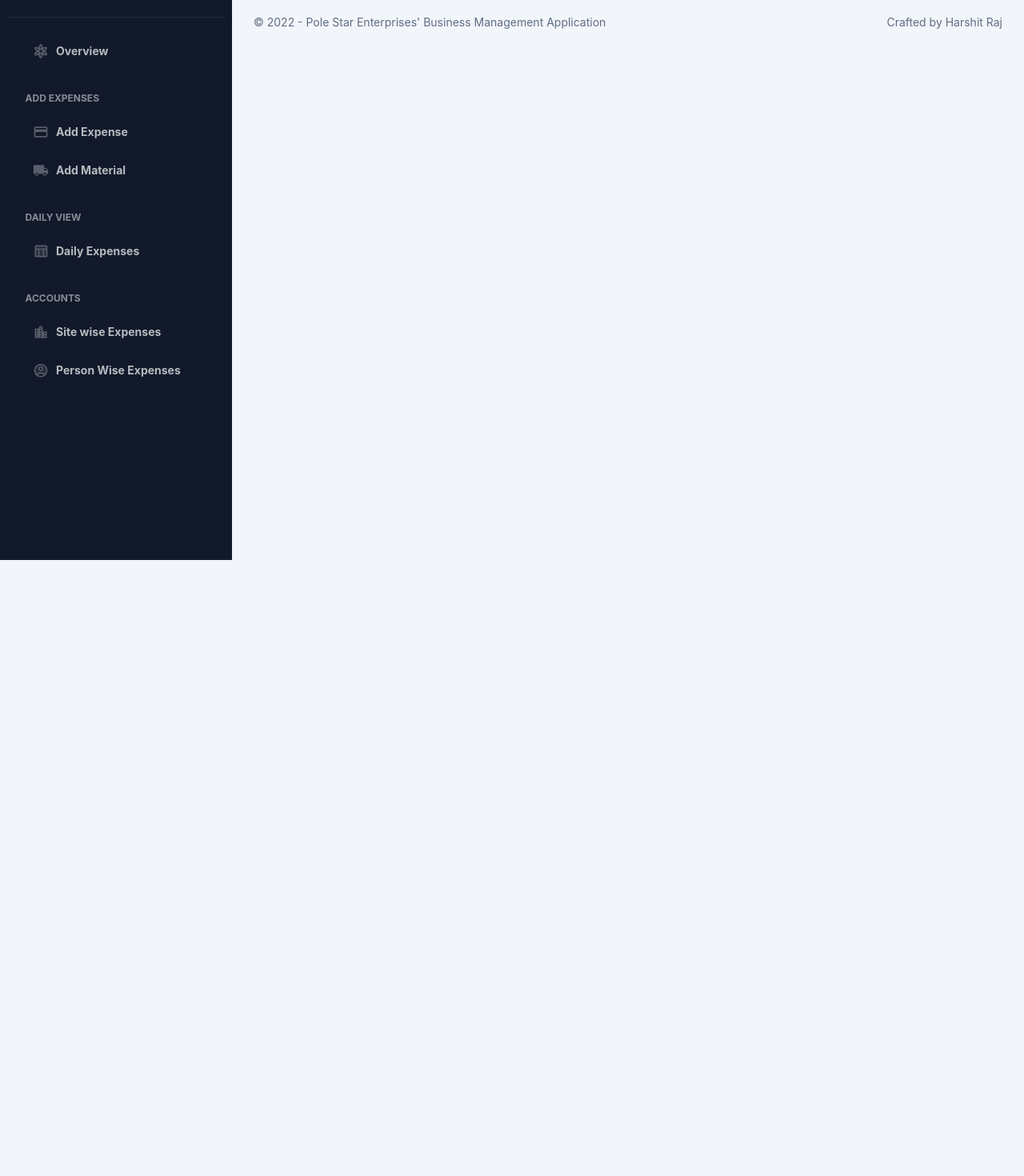
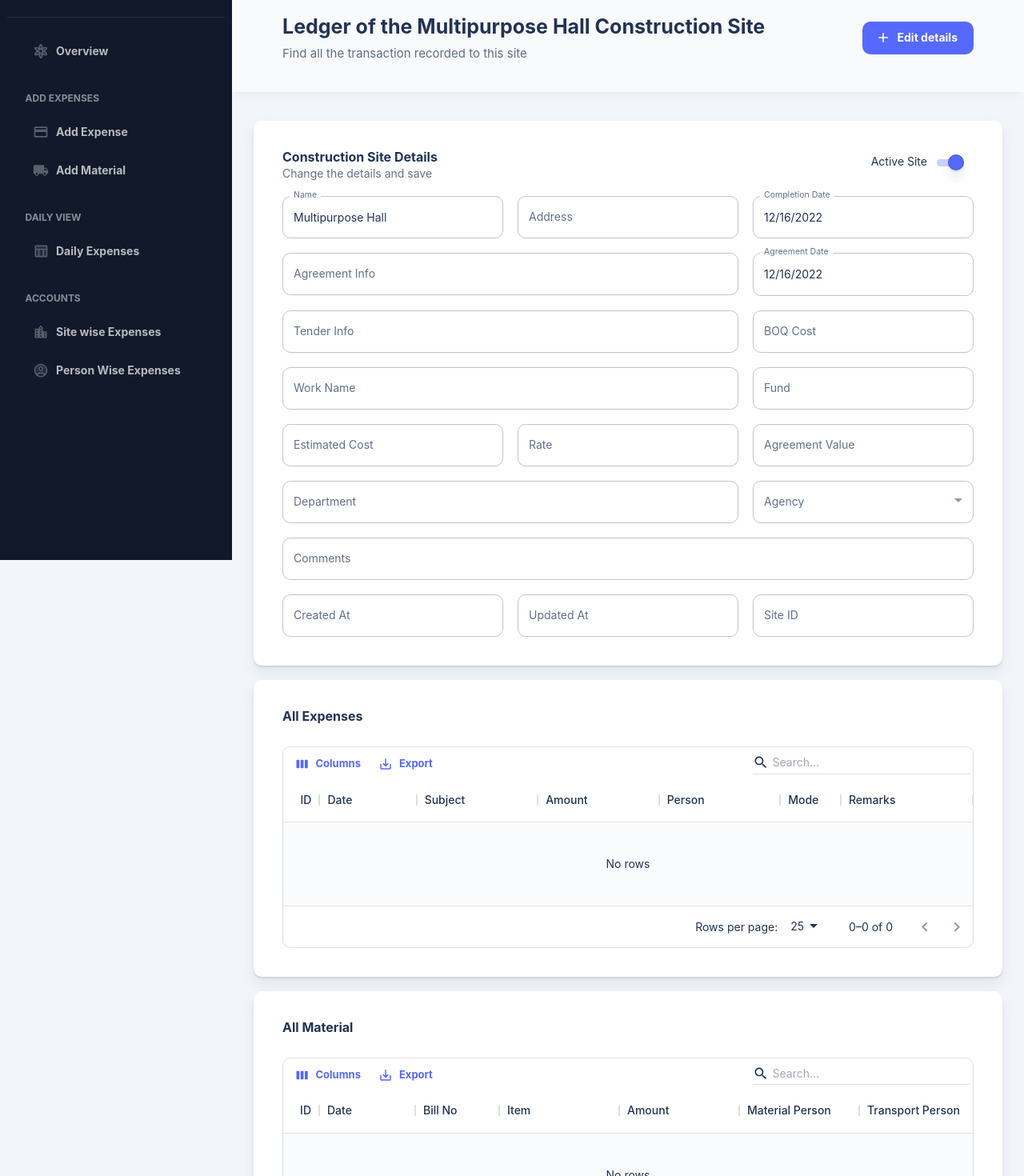
Before and after one commit to 1-Harshit/business-management, a Next.js app: page /admin/site/1 in a window 1280 px wide. Shown: the part 100-1570 px from the top of the page at 80% size. Before the commit the page ends 800 px from the top, so only its background shows below. Built offline with nearby package versions, Linux system fonts and the light colour scheme.

Commit message:
Add Site index

```diff
--- a/src/pages/admin/site/[id]/index.tsx
+++ b/src/pages/admin/site/[id]/index.tsx
@@ -1,6 +1,84 @@
+import { Box, Card, Container, Grid, Typography } from "@mui/material"
+import Head from "next/head"
+import { useState } from "react"
+
+import DataGrid from "src/components/DataGrid"
+import PageTitle from "src/components/PageTitle"
+import { MaterialColDef, expenseColDef } from "src/constants/colDefs"
+import { Site } from "src/constants/models"
 import SidebarLayout from "src/layouts/SidebarLayout"
+import SiteDetails from "src/views/SiteDetails"
 
-const SiteIndex = () => <div />
+const SiteIndex = () => {
+  const [values, setValues] = useState<Site>({
+    name: "Multipurpose Hall",
+    isActive: true,
+  } as Site)
+
+  const expenses = (
+    <Card>
+      <Box p={4}>
+        <Typography variant="h4" sx={{ pb: 3 }}>
+          All Expenses
+        </Typography>
+        <DataGrid
+          rows={[]}
+          columns={expenseColDef}
+          hiddenColumns={["createdAt", "updatedAt", "site"]}
+        />
+      </Box>
+    </Card>
+  )
+
+  const material = (
+    <Card>
+      <Box p={4}>
+        <Typography variant="h4" sx={{ pb: 3 }}>
+          All Material
+        </Typography>
+        <DataGrid
+          rows={[]}
+          columns={MaterialColDef}
+          hiddenColumns={[
+            "createdAt",
+            "updatedAt",
+            "transportRate",
+            "materialRate",
+            "quantity",
+            "site",
+          ]}
+        />
+      </Box>
+    </Card>
+  )
+
+  return (
+    <>
+      <Head>
+        <title>Site wise Ledger</title>
+      </Head>
+      <PageTitle
+        heading={`Ledger of the ${values.name} Construction Site`}
+        subHeading="Find all the transaction recorded to this site"
+        sideText="Edit details"
+        sideTextLink={`/admin/site/${values.ID}/edit`}
+      />
+      <Container maxWidth="lg">
+        <Grid container spacing={2}>
+          <Grid item xs={12}>
+            <SiteDetails site={values} />
+          </Grid>
+          <Grid item xs={12}>
+            {expenses}
+          </Grid>
+          <Grid item xs={12}>
+            {material}
+          </Grid>
+        </Grid>
+      </Container>
+    </>
+  )
+}
 
 SiteIndex.layout = SidebarLayout
 
--- /dev/null
+++ b/src/views/SiteDetails.tsx
@@ -0,0 +1,209 @@
+import {
+  Card,
+  FormControl,
+  Grid,
+  InputLabel,
+  MenuItem,
+  Select,
+  Switch,
+  TextField,
+  Typography,
+} from "@mui/material"
+import { DatePicker } from "@mui/x-date-pickers"
+import { WheelEvent } from "react"
+
+import { Site } from "src/constants/models"
+
+interface SiteDetailsProps {
+  site: Site
+}
+
+const SiteDetails = ({ site }: SiteDetailsProps) => {
+  const handleWheel = (e: WheelEvent<HTMLDivElement>) =>
+    (e.target as EventTarget & HTMLDivElement).blur()
+
+  const props = {
+    inputProps: { readOnly: true },
+    fullWidth: true,
+  }
+
+  return (
+    <Card sx={{ p: { xs: 2, md: 4 } }}>
+      <Grid container spacing={2}>
+        <Grid item xs={12} md={8}>
+          <Typography variant="h4">Construction Site Details</Typography>
+          <Typography color="textSecondary" sx={{ mb: 2 }}>
+            Change the details and save
+          </Typography>
+        </Grid>
+        <Grid
+          item
+          xs={12}
+          md={4}
+          sx={{
+            display: "inline",
+            textAlign: { xs: "left", md: "right" },
+            mb: { xs: 2, md: 0 },
+          }}
+        >
+          <Typography sx={{ display: "inline" }}>
+            {site.isActive ? "Active" : "Inactive"} Site
+          </Typography>
+          <Switch
+            checked={site.isActive}
+            disabled
+            name="isActive"
+            color="primary"
+            inputProps={{ "aria-label": "controlled" }}
+          />
+        </Grid>
+      </Grid>
+      <Grid container spacing={2}>
+        <Grid item xs={12} md={4}>
+          <TextField label="Name" name="name" value={site.name} {...props} />
+        </Grid>
+        <Grid item xs={12} md={4}>
+          <TextField
+            label="Address"
+            name="address"
+            value={site.address}
+            {...props}
+          />
+        </Grid>
+        <Grid item xs={12} md={4}>
+          <DatePicker
+            label="Completion Date"
+            value={site.completionDate}
+            onChange={(n) => null}
+            renderInput={(params) => <TextField {...params} fullWidth />}
+            readOnly
+          />
+        </Grid>
+        <Grid item xs={12} md={8}>
+          <TextField
+            label="Agreement Info"
+            name="agreementInfo"
+            value={site.agreementInfo}
+            multiline
+            {...props}
+          />
+        </Grid>
+        <Grid item xs={12} md={4}>
+          <DatePicker
+            label="Agreement Date"
+            value={site.agreementDate}
+            onChange={(n) => null}
+            renderInput={(params) => <TextField {...params} fullWidth />}
+            readOnly
+          />
+        </Grid>
+        <Grid item xs={12} md={8}>
+          <TextField
+            label="Tender Info"
+            name="tenderInfo"
+            value={site.tenderInfo}
+            multiline
+            {...props}
+          />
+        </Grid>
+        <Grid item xs={12} md={4}>
+          <TextField
+            label="BOQ Cost"
+            name="boqCost"
+            value={site.boqCost}
+            type="number"
+            onWheel={handleWheel}
+            {...props}
+          />
+        </Grid>
+        <Grid item xs={12} md={8}>
+          <TextField
+            label="Work Name"
+            name="workName"
+            value={site.workName}
+            multiline
+            {...props}
+          />
+        </Grid>
+        <Grid item xs={12} md={4}>
+          <TextField label="Fund" name="fund" value={site.fund} {...props} />
+        </Grid>
+        <Grid item xs={12} md={4}>
+          <TextField
+            label="Estimated Cost"
+            name="estimatedCost"
+            value={site.estimatedCost}
+            type="number"
+            onWheel={handleWheel}
+            {...props}
+          />
+        </Grid>
+        <Grid item xs={12} md={4}>
+          <TextField label="Rate" name="rate" value={site.rate} {...props} />
+        </Grid>
+        <Grid item xs={12} md={4}>
+          <TextField
+            label="Agreement Value"
+            name="agreementValue"
+            value={site.agreementValue}
+            type="number"
+            onWheel={handleWheel}
+            {...props}
+          />
+        </Grid>
+        <Grid item xs={12} md={8}>
+          <TextField
+            label="Department"
+            name="department"
+            value={site.department}
+            {...props}
+          />
+        </Grid>
+        <Grid item xs={12} md={4}>
+          <FormControl fullWidth>
+            <InputLabel htmlFor="agency">Agency</InputLabel>
+            <Select
+              id="agency"
+              value={site.agency}
+              name="agency"
+              label="Agency"
+              readOnly
+            >
+              <MenuItem value="Cash">Pole Star Enterprises</MenuItem>
+              <MenuItem value="UPI">Manoj Kumar</MenuItem>
+            </Select>
+          </FormControl>
+        </Grid>
+        <Grid item xs={12}>
+          <TextField
+            label="Comments"
+            name="comments"
+            value={site.comments}
+            multiline
+            {...props}
+          />
+        </Grid>
+        <Grid item xs={12} md={4}>
+          <TextField
+            label="Created At"
+            name="createdAt"
+            value={site.createdAt}
+            {...props}
+          />
+        </Grid>
+        <Grid item xs={12} md={4}>
+          <TextField
+            label="Updated At"
+            name="updatedAt"
+            value={site.updatedAt}
+            {...props}
+          />
+        </Grid>
+        <Grid item xs={12} md={4}>
+          <TextField label="Site ID" name="siteId" value={site.ID} {...props} />
+        </Grid>
+      </Grid>
+    </Card>
+  )
+}
+export default SiteDetails
```
